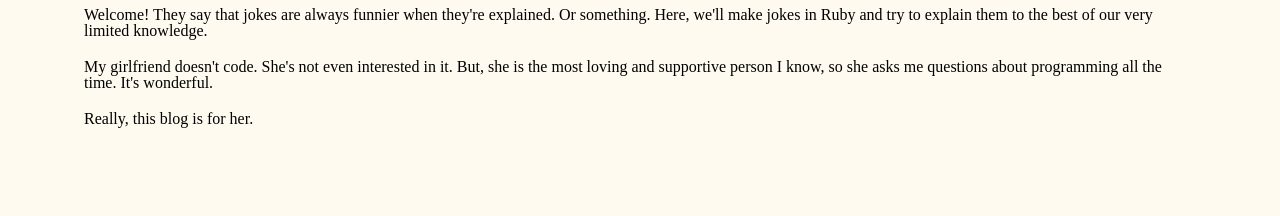
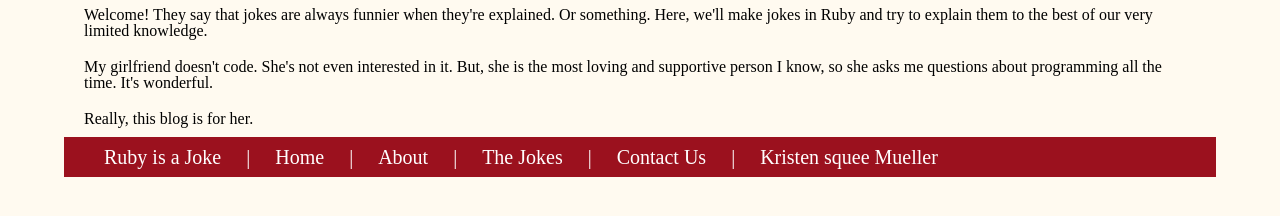
Before and after one commit to squeemishly/personal_website, a plain HTML site: page about.html in a window 1280 px wide. Shown: the part 348-564 px from the top of the page. Drawn offline with Linux system fonts and the light colour scheme.

Commit message:
added footer

```diff
--- a/about.html
+++ b/about.html
@@ -29,5 +29,10 @@
     <p>
       Really, this blog is for her.
     </p>
+    <footer>
+      <p>
+        <span>Ruby is a Joke</span>  |  <a href="index.html">Home</a>  |  <a href="about.html">About</a>  |  <a href="jokes.html">The Jokes</a>  |  <a href="contact.html">Contact Us</a>  |  <span>Kristen squee Mueller</span>
+      </p>
+    </footer>
   </body>
 </html>
--- a/styles/styles.css
+++ b/styles/styles.css
@@ -114,6 +114,22 @@
   padding: 10px 20px;
 }
 
+footer{
+  background-color: #9B111E;
+  color: white;
+  font-size: 1.25em;
+}
+
+footer a{
+  padding: 20px;
+  text-decoration: none;
+  color: white;
+}
+
+footer p span{
+  padding: 20px;
+}
+
 #active{
   background-color: #720E19;
 }
```
Also changed, not shown: contact.html (+6 -0 lines), index.html (+3 -1 lines), jokes.html (+6 -0 lines).
